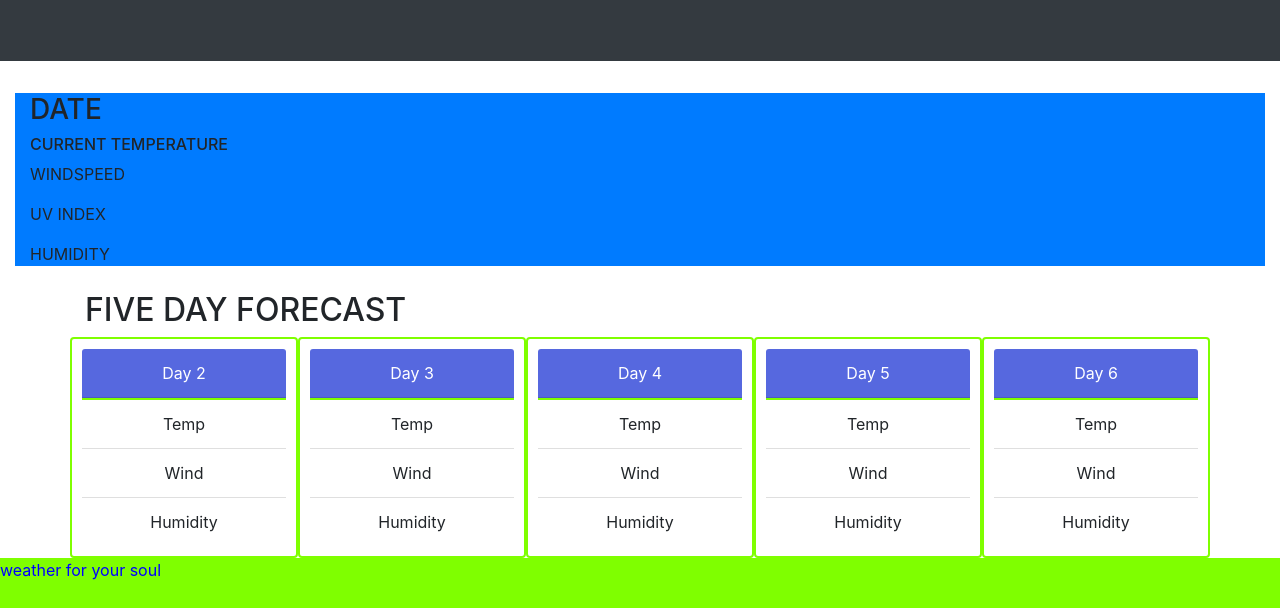
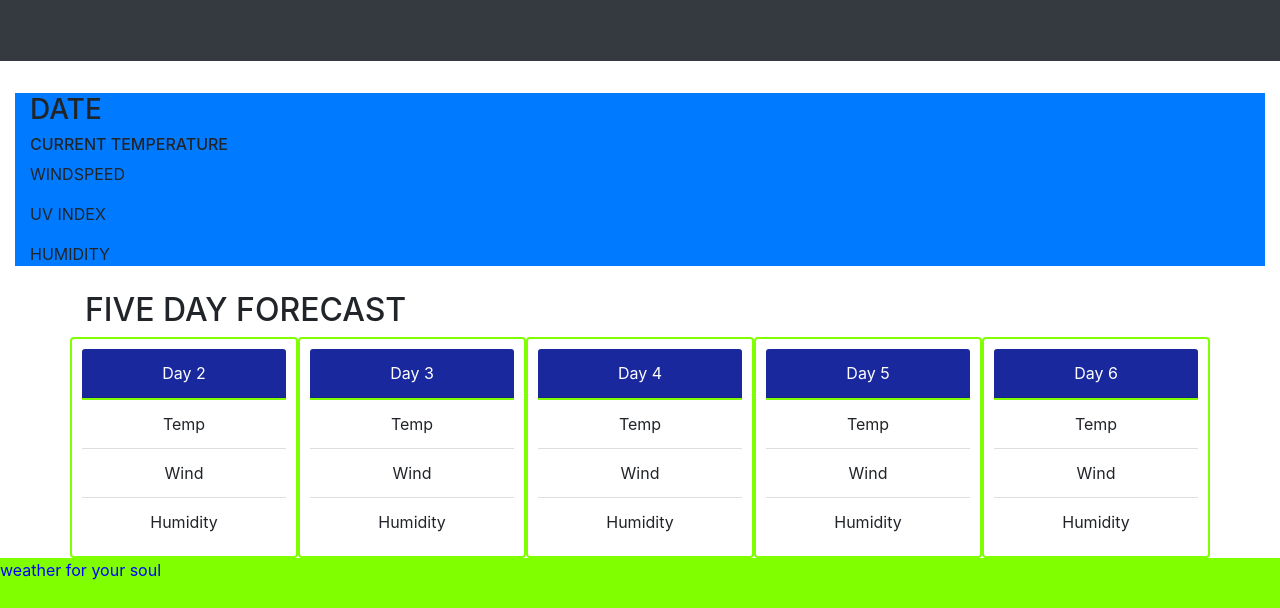
Before and after one commit to efurness/Unit-6-weather-dashboard, a plain HTML site: page index.html in a window 1280 px wide. Shown: the part 269-877 px from the top of the page. Drawn offline with nearby package versions, Linux system fonts and the light colour scheme.

Commit message:
4-13color

```diff
--- a/assets/css/style.css
+++ b/assets/css/style.css
@@ -34,7 +34,7 @@ h5, p {
 }
 
 .card-header {
-    background-color: rgb(86, 104, 223);
+    background-color: rgb(25, 40, 156);
     color: white;
 }
 
```
